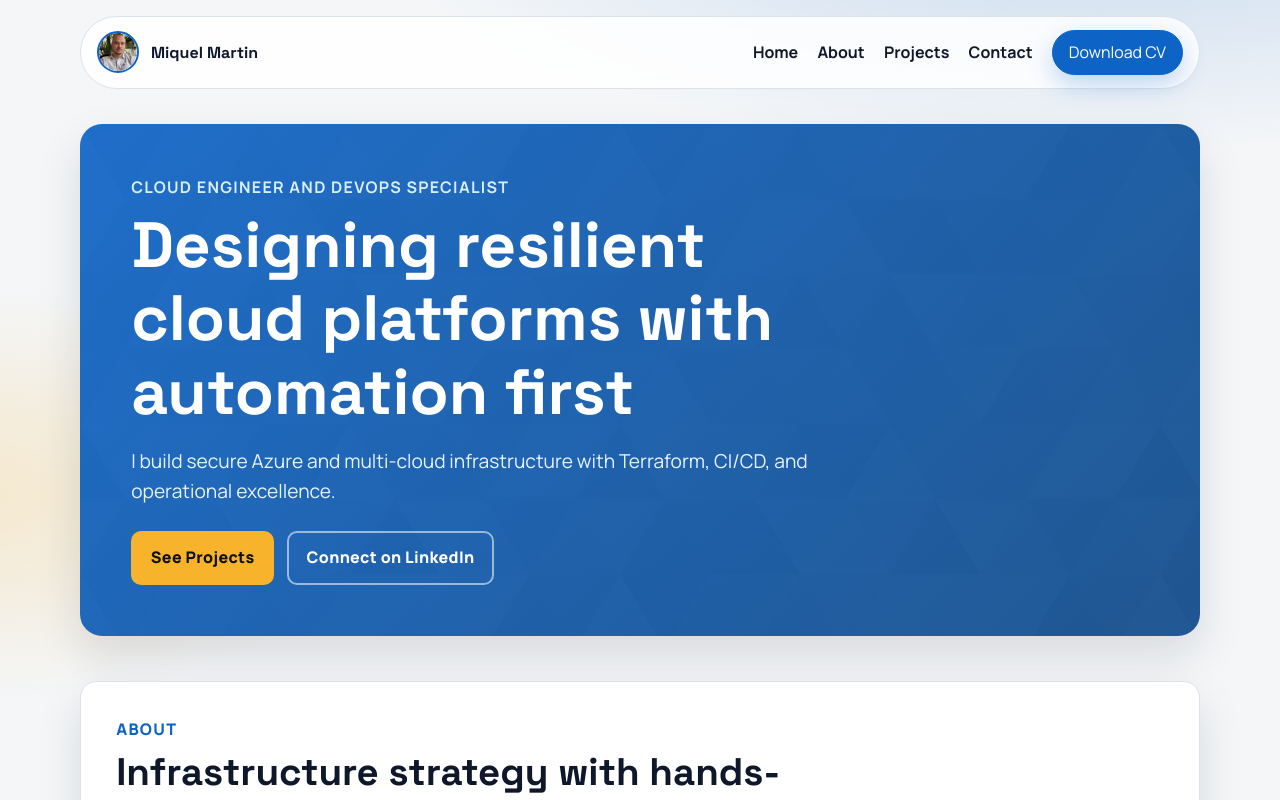
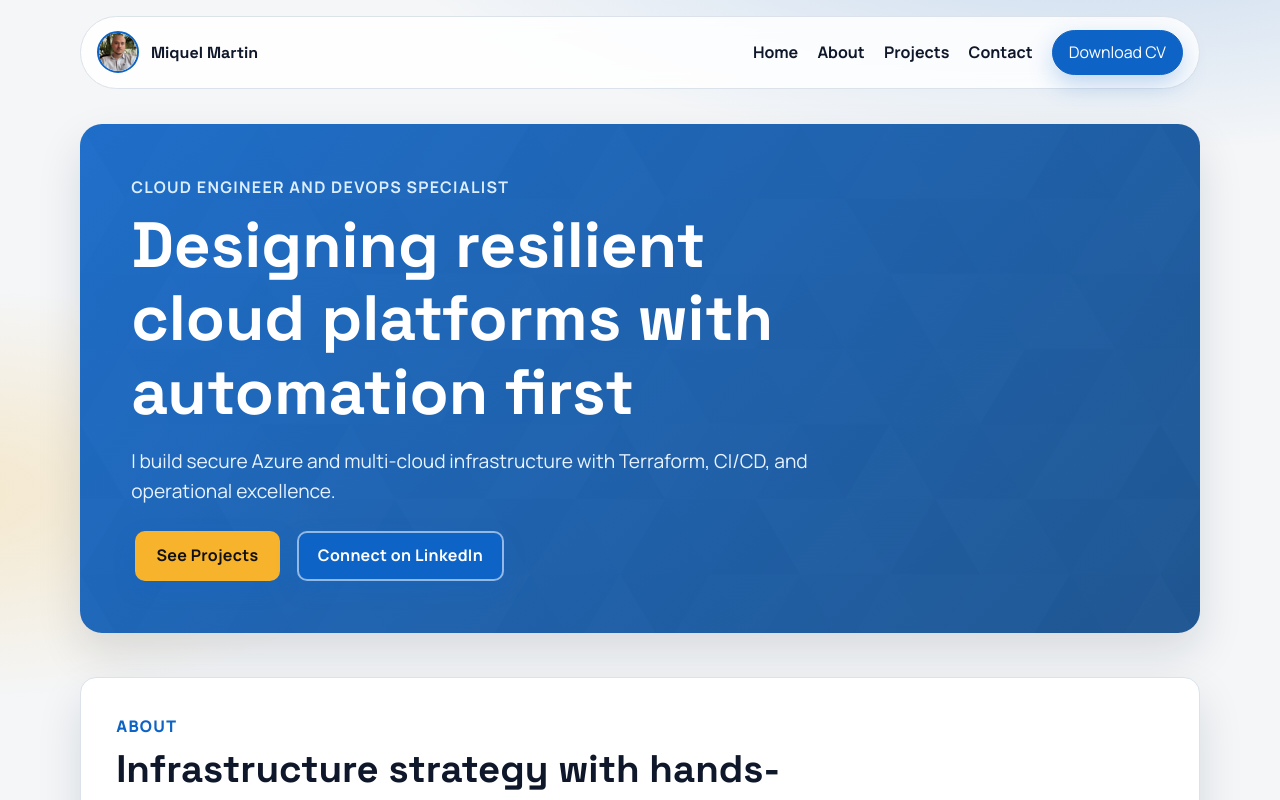
Before and after one commit to T0S1N0/Portfolio, a React (Vite) app in the folder web/: page / in a window 1280 px wide. Shown: the top 800 px of the page. Built offline with nearby package versions, Linux system fonts and the light colour scheme.

Commit message:
style: improve cv button look and spacing

```diff
--- a/web/src/styles/app.css
+++ b/web/src/styles/app.css
@@ -216,9 +216,15 @@ button:focus-visible {
 }
 
 .btn {
-  padding: 0.75rem 1.1rem;
+  display: inline-block;
+  padding: 0.65rem 1.2rem;
   border-radius: var(--radius-sm);
-  font-weight: 800;
+  border: 1px solid transparent;
+  margin-left: 0.25rem;
+  background: var(--primary);
+  color: #fff;
+  font-weight: 700;
+  box-shadow: 0 8px 20px rgba(13, 99, 198, 0.25);
   letter-spacing: 0.02em;
   border: 2px solid transparent;
   transition: transform 0.2s ease, background 0.2s ease, color 0.2s ease;
@@ -470,7 +476,14 @@ button:focus-visible {
   .site-nav a {
     display: block;
     padding: 0.45rem 0;
-  }
+    }
+
+    .site-nav .cv-btn {
+      display: inline-block;
+      padding: 0.65rem 1.2rem;
+      margin-top: 0.35rem;
+      margin-left: 0;
+    }
 
   .site-nav--open {
     opacity: 1;
```
